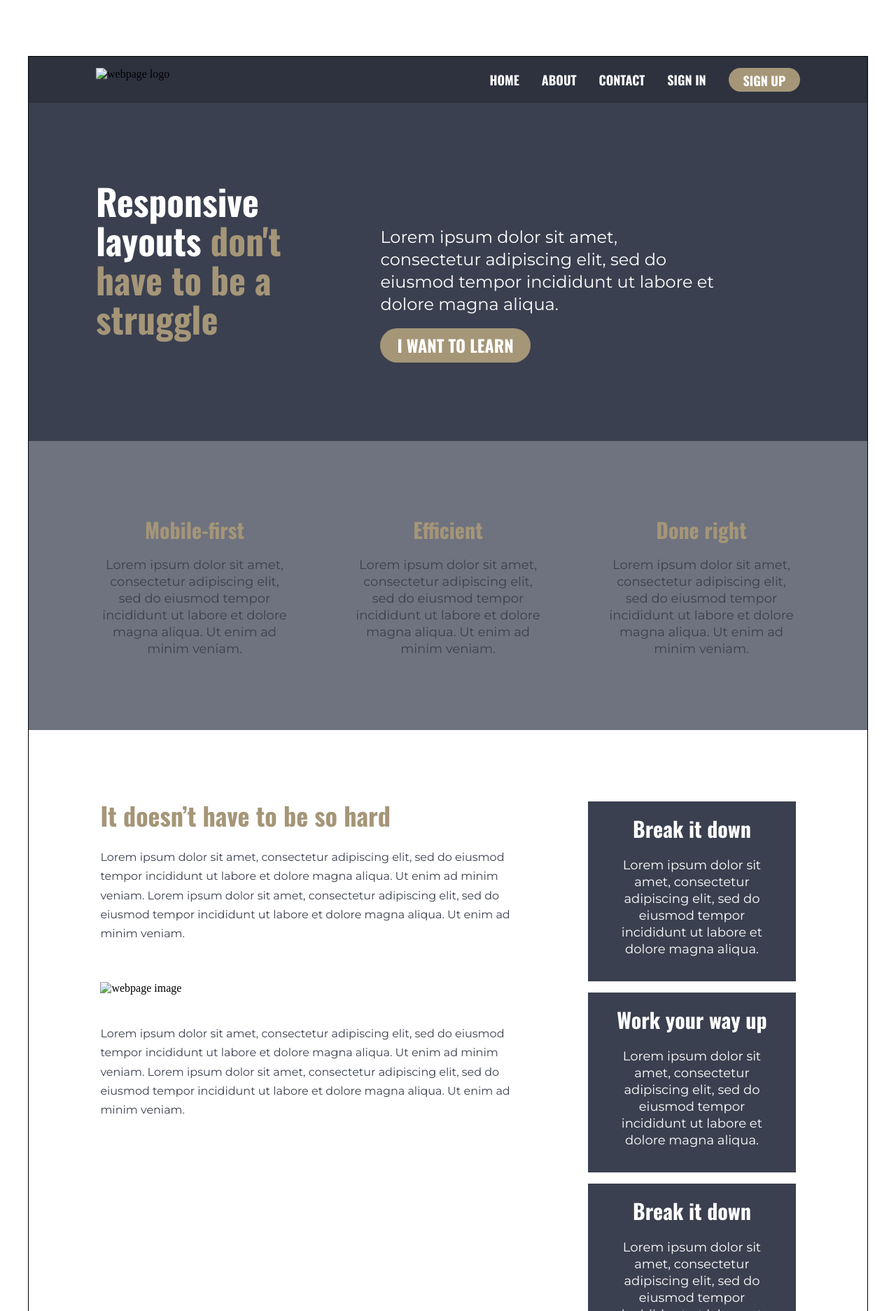
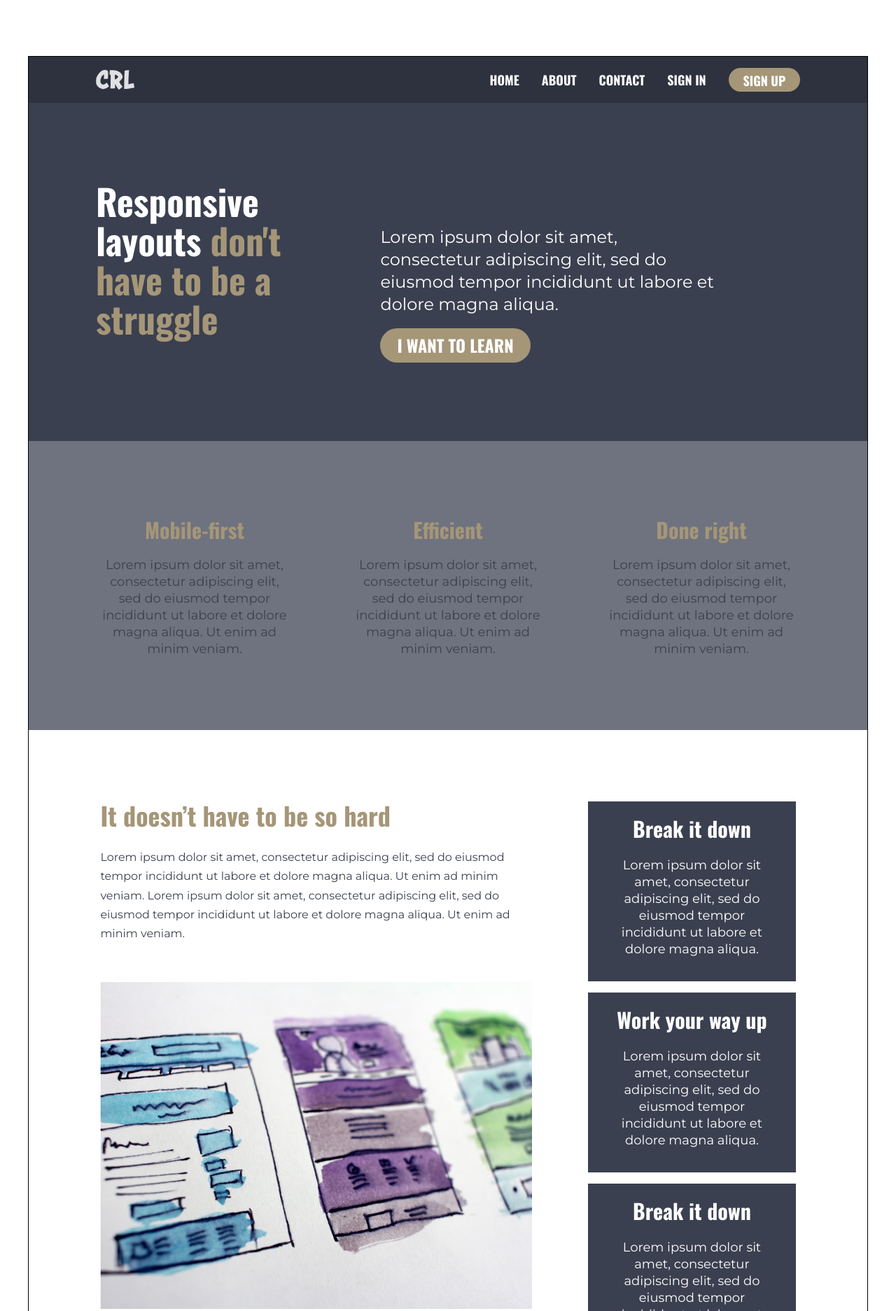
Before and after one commit to Adeinnniee/final-challenge, a plain HTML site: page index.html in a window 1280 px wide. Shown: the top 1873 px of the page at 70% size. Drawn offline with nearby package versions, Linux system fonts and the light colour scheme; files whose address does not match are found by name.

Commit message:
Update index.html

```diff
--- a/index.html
+++ b/index.html
@@ -23,7 +23,7 @@
                         <img src="../Css responsiveness course final challenge/imgs/icon-hamburger.svg" alt="harmburger-icon" id="hamburger-icon">
                     </button>
 
-                    <img src="../Css responsiveness course final challenge/imgs/logo.svg" alt="webpage logo" id="logo">
+                    <img src="../imgs/logo.svg" alt="webpage logo" id="logo">
 
                     <ul id="navigation" data-visible="false">
                         <li><a href="#">Home</a></li>
@@ -87,7 +87,7 @@
                         <p class="section2-infos">Lorem ipsum dolor sit amet, consectetur adipiscing elit, sed do eiusmod tempor incididunt ut labore et dolore magna aliqua. Ut enim ad minim veniam. Lorem ipsum dolor sit amet, consectetur adipiscing elit, sed do eiusmod tempor incididunt ut labore et dolore magna aliqua. Ut enim ad minim veniam.
                         </p>
 
-                        <img src="../Css responsiveness course final challenge/imgs/the-image.jpg" alt="webpage image" id="img"><br><br>
+                        <img src="../imgs/the-image.jpg" alt="webpage image" id="img"><br><br>
 
                         <p class="section2-infos">Lorem ipsum dolor sit amet, consectetur adipiscing elit, sed do eiusmod tempor incididunt ut labore et dolore magna aliqua. Ut enim ad minim veniam. Lorem ipsum dolor sit amet, consectetur adipiscing elit, sed do eiusmod tempor incididunt ut labore et dolore magna aliqua. Ut enim ad minim veniam.</p>
                     </article>
```
